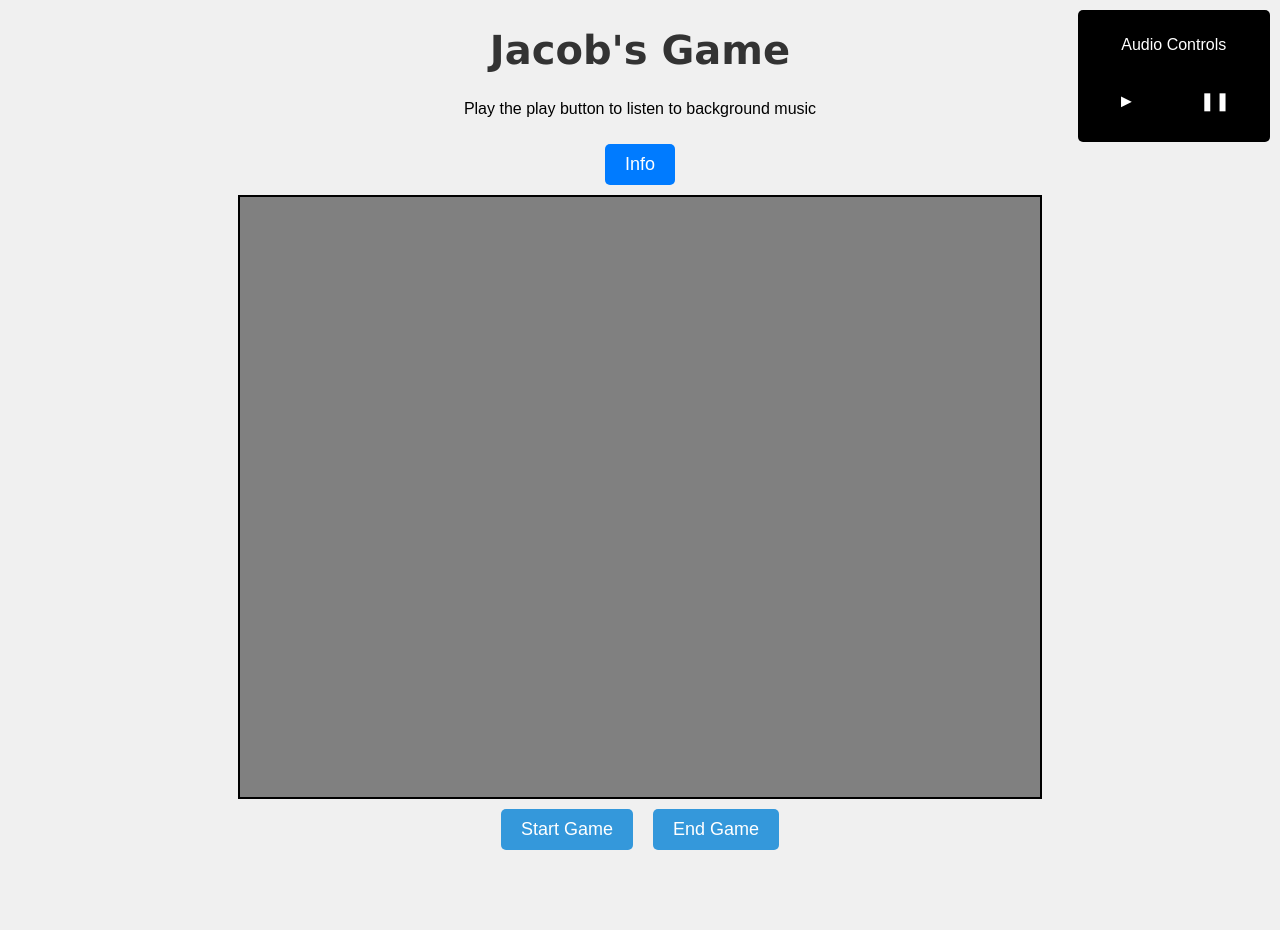
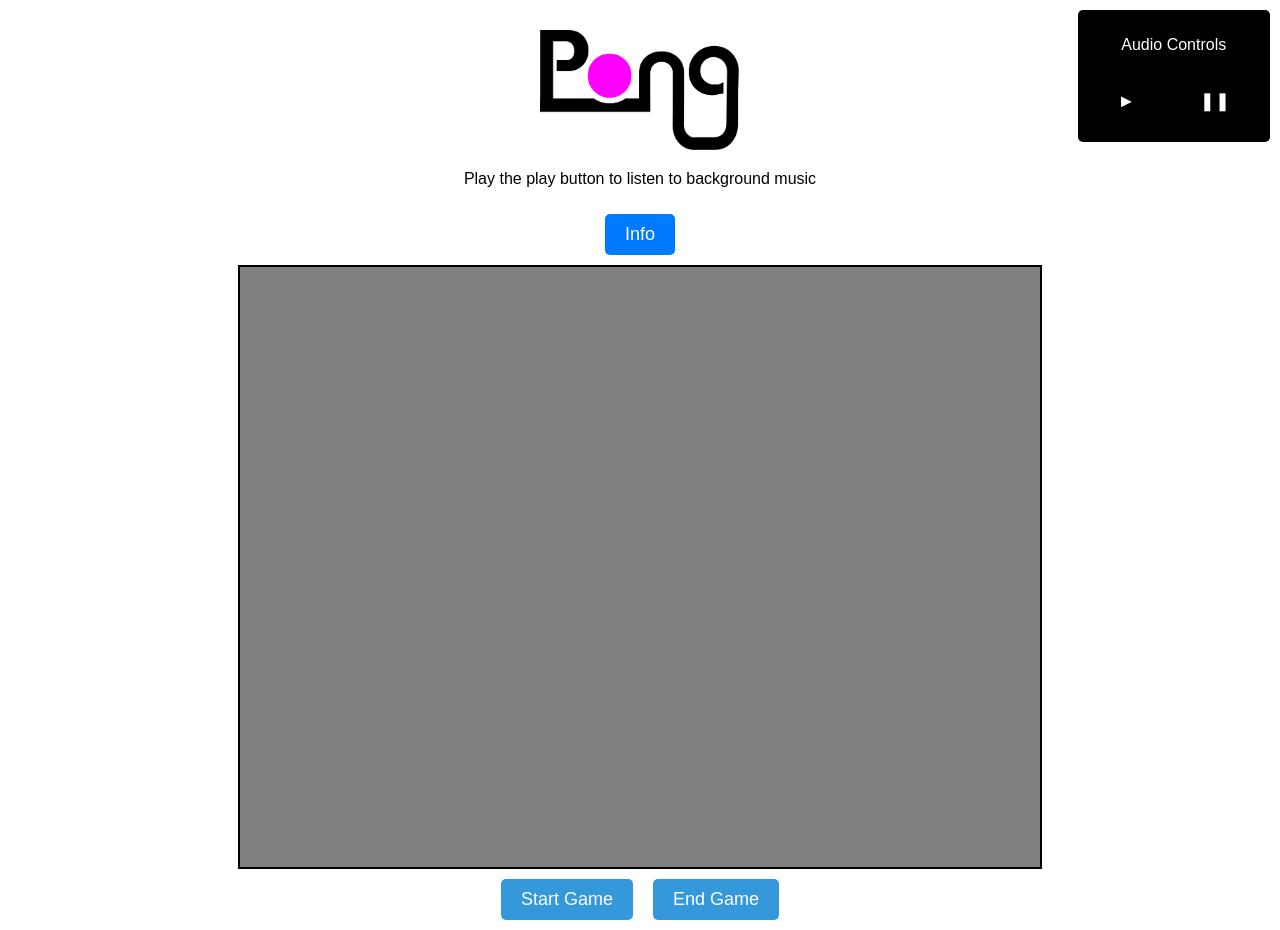
Before and after one commit to Jacobwilkihall/pong, a plain HTML site: page index.html in a window 1280 px wide. Before the commit the page ends 860 px from the top, so only its background shows below. Drawn offline with Linux system fonts and the light colour scheme.

Commit message:
add logo

```diff
--- a/index.html
+++ b/index.html
@@ -3,11 +3,11 @@
 <head>
     <meta charset="UTF-8">
     <meta name="viewport" content="width=device-width, initial-scale=1.0">
-    <title>Jacob's Game</title>
     <link rel="stylesheet" href="style.css">
 </head>
 <body>
-    <center><h1>Jacob's Game</h1></center>
+
+    <img src="logo.png">
     <p>Play the play button to listen to background music</p>
 
     <!-- Info button -->
--- a/style.css
+++ b/style.css
@@ -10,7 +10,7 @@ canvas {
 }
 
 body {
-    background-color: #f0f0f0;
+    background-color: #ffffff;
     font-family: Arial, sans-serif;
     text-align: center;
     margin: 0;
@@ -21,6 +21,10 @@ h1 {
     color: #333;
 }
 
+img {
+    margin-top: 30px;
+    width: 200px;
+}
 
 
 audio {
```
Also changed, not shown: logo.png (added).
